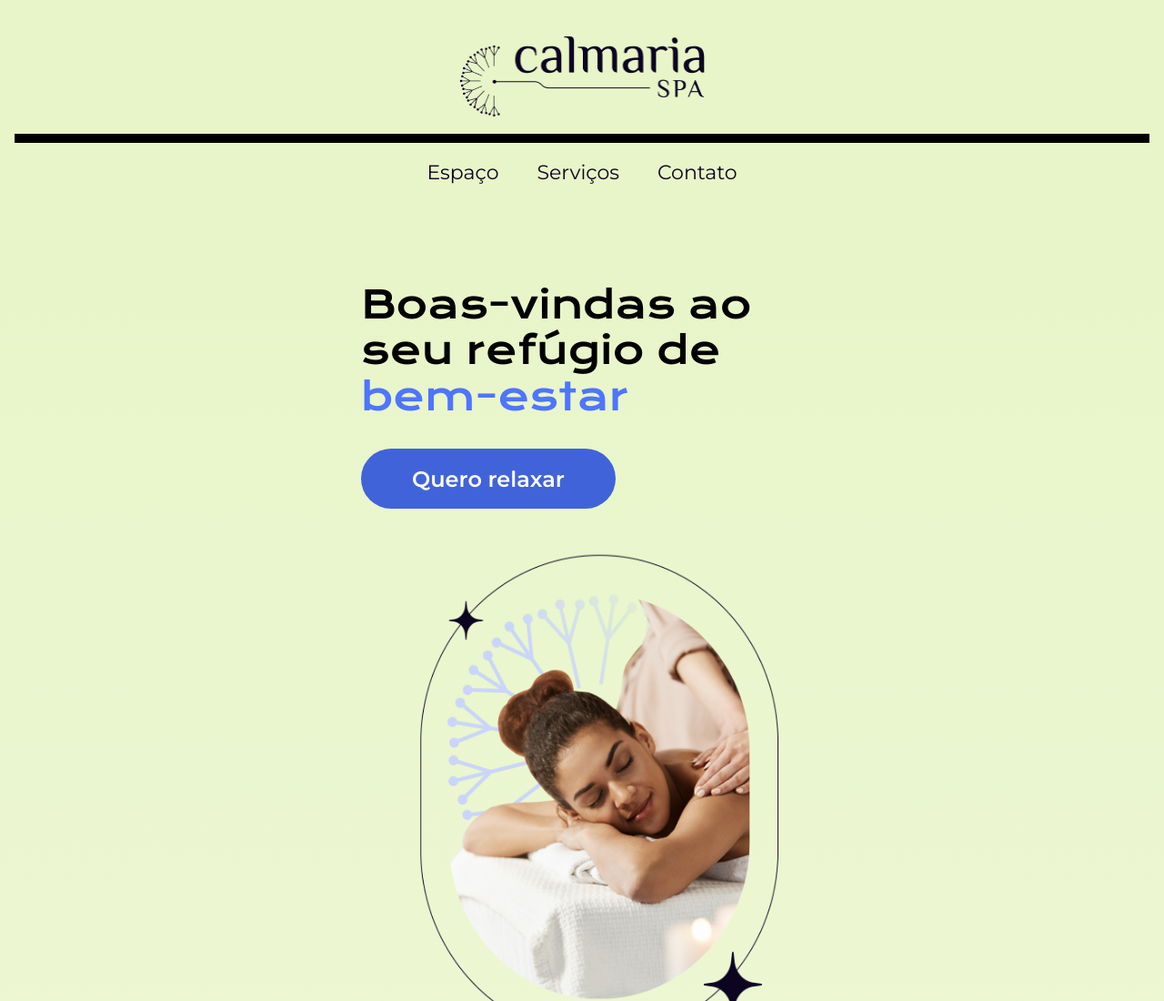
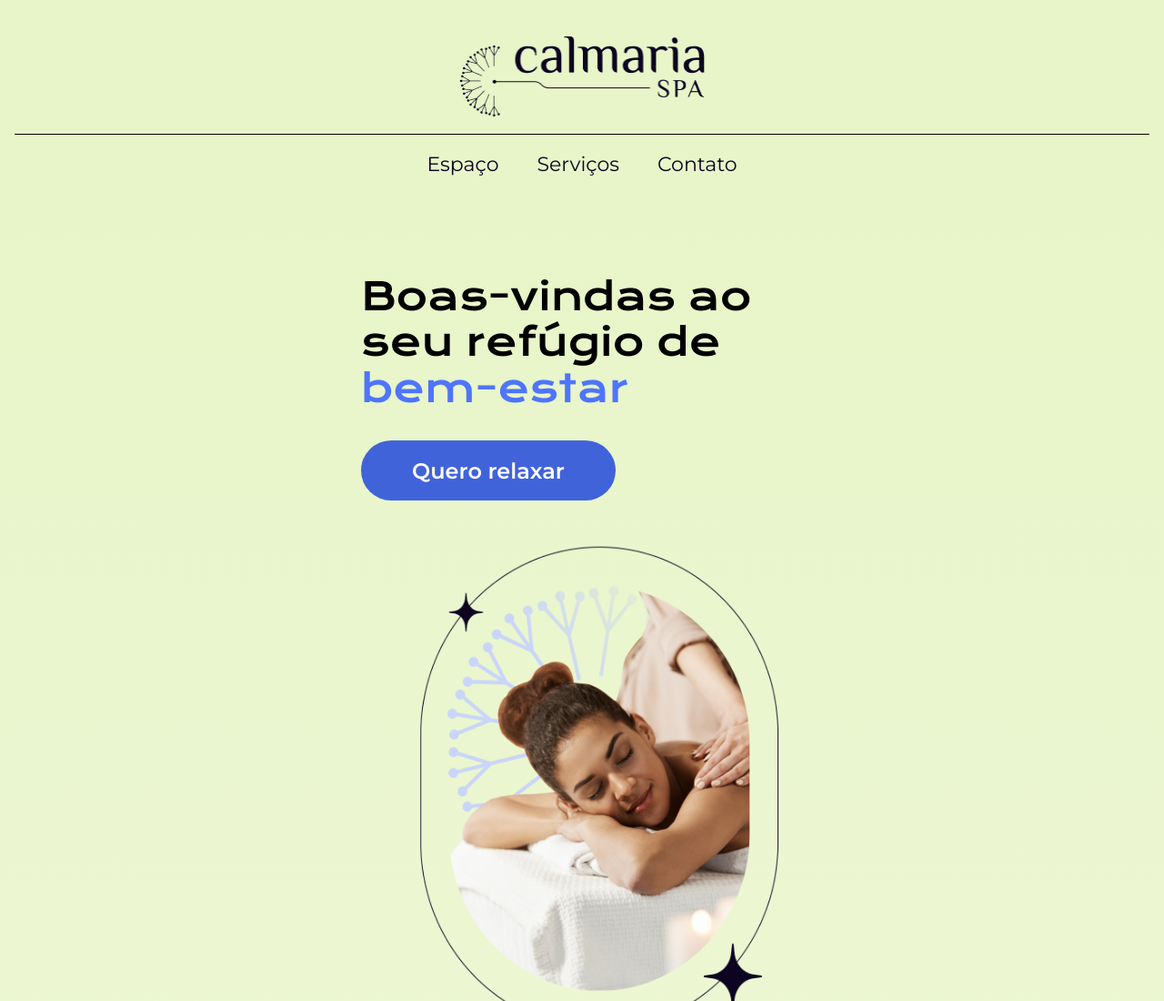
Before and after one commit to priscilaamorim/Calmaria_spa, a plain HTML site: page index.html in a window 1280 px wide. Shown: the top 1100 px of the page at 91% size. Drawn offline with nearby package versions, Linux system fonts and the light colour scheme; files whose address does not match are found by name.

Commit message:
Pequeno reparo no css nav--line

```diff
--- a/styles/cabecalho.css
+++ b/styles/cabecalho.css
@@ -22,7 +22,7 @@
 
 .cabecalho .cabecalho__nav .cabecalho__nav--line {
   width: 100%;
-  border-bottom: 1rem solid black;
+  border-bottom: 0.1rem solid black;
 }
 
 .cabecalho .cabecalho__nav .cabecalho__nav--lista {
```
